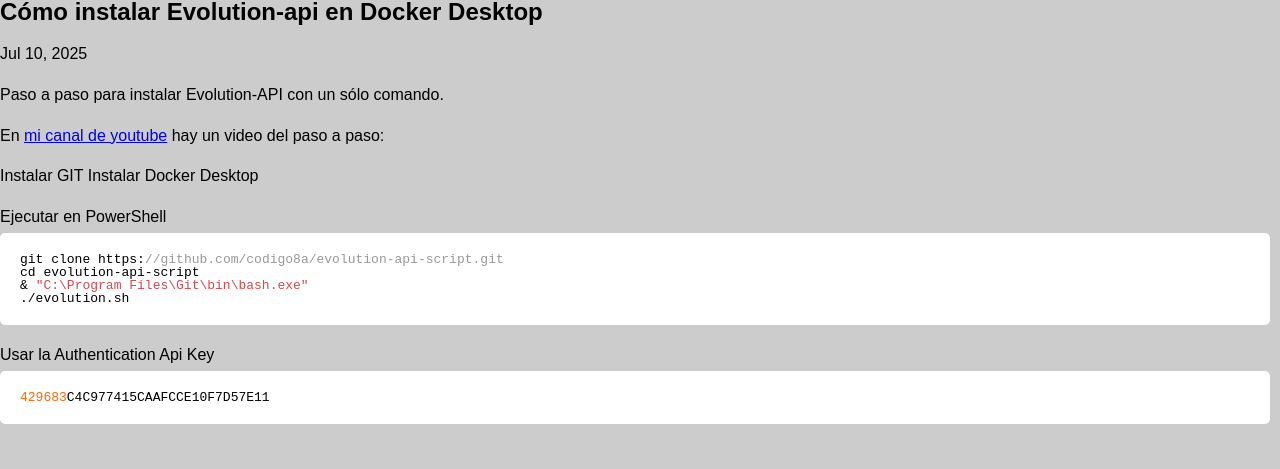
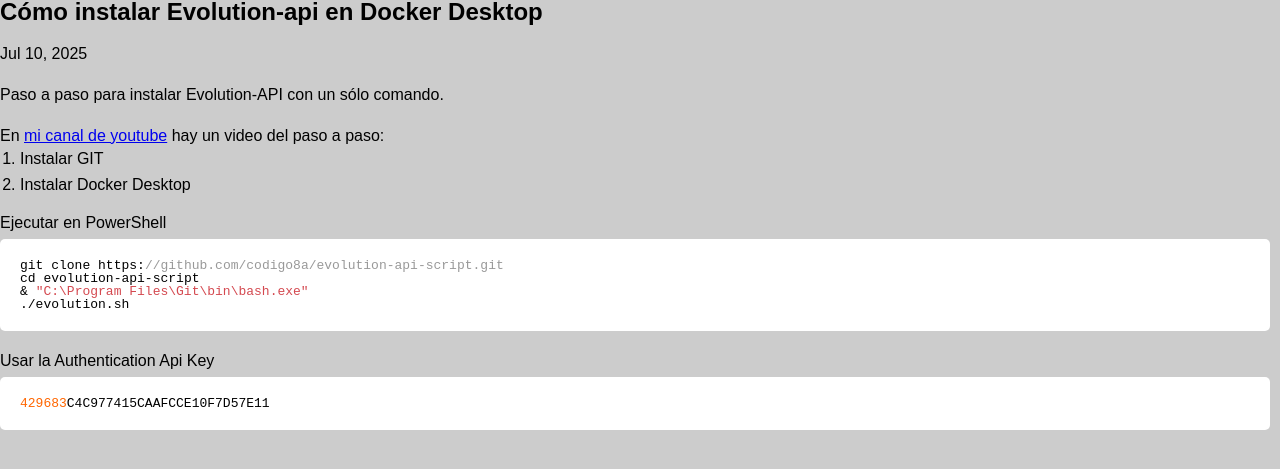
Before and after one commit to codigo8a/codigo8a.github.io, a Jekyll site: the page built from _posts/2025-07-10-instalacion-evolution-api.md, in a window 1280 px wide. Shown: the top 469 px of the page. Built offline with Jekyll 4.4.1, drawn with Linux system fonts in a browser that asks for light colours; nearby versions of some CDN libraries; part of the change alters nothing that is shown.

````diff
--- a/_posts/2025-07-10-instalacion-evolution-api.md
+++ b/_posts/2025-07-10-instalacion-evolution-api.md
@@ -11,8 +11,8 @@ Paso a paso para instalar Evolution-API con un sólo comando.
 
 En <a target="_blank" href="{{ page.youtube }}">mi canal de youtube</a> hay un video del paso a paso:
 
-Instalar GIT
-Instalar Docker Desktop
+1. Instalar GIT
+2. Instalar Docker Desktop
 
 Ejecutar en PowerShell
 ```csharp
````
